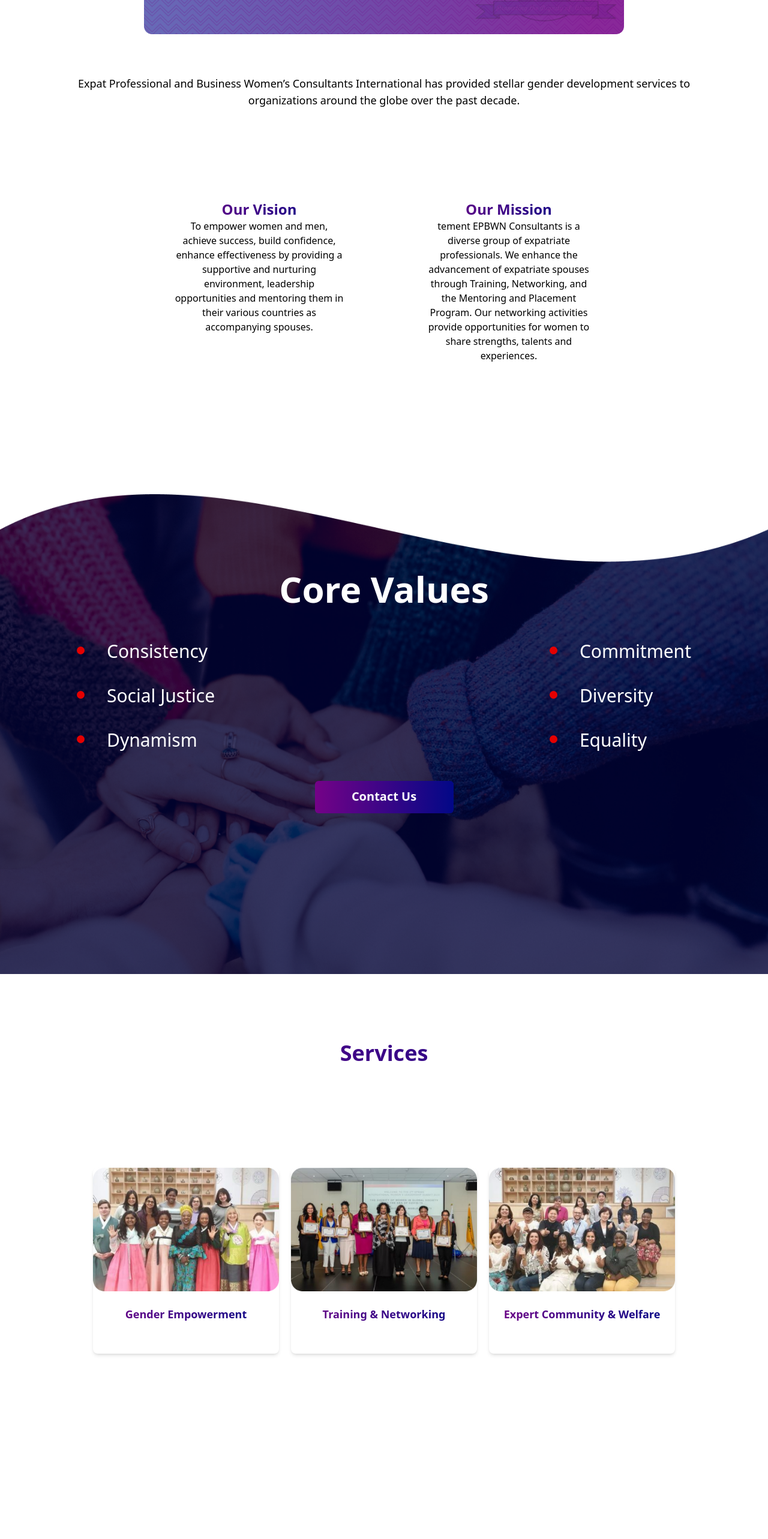
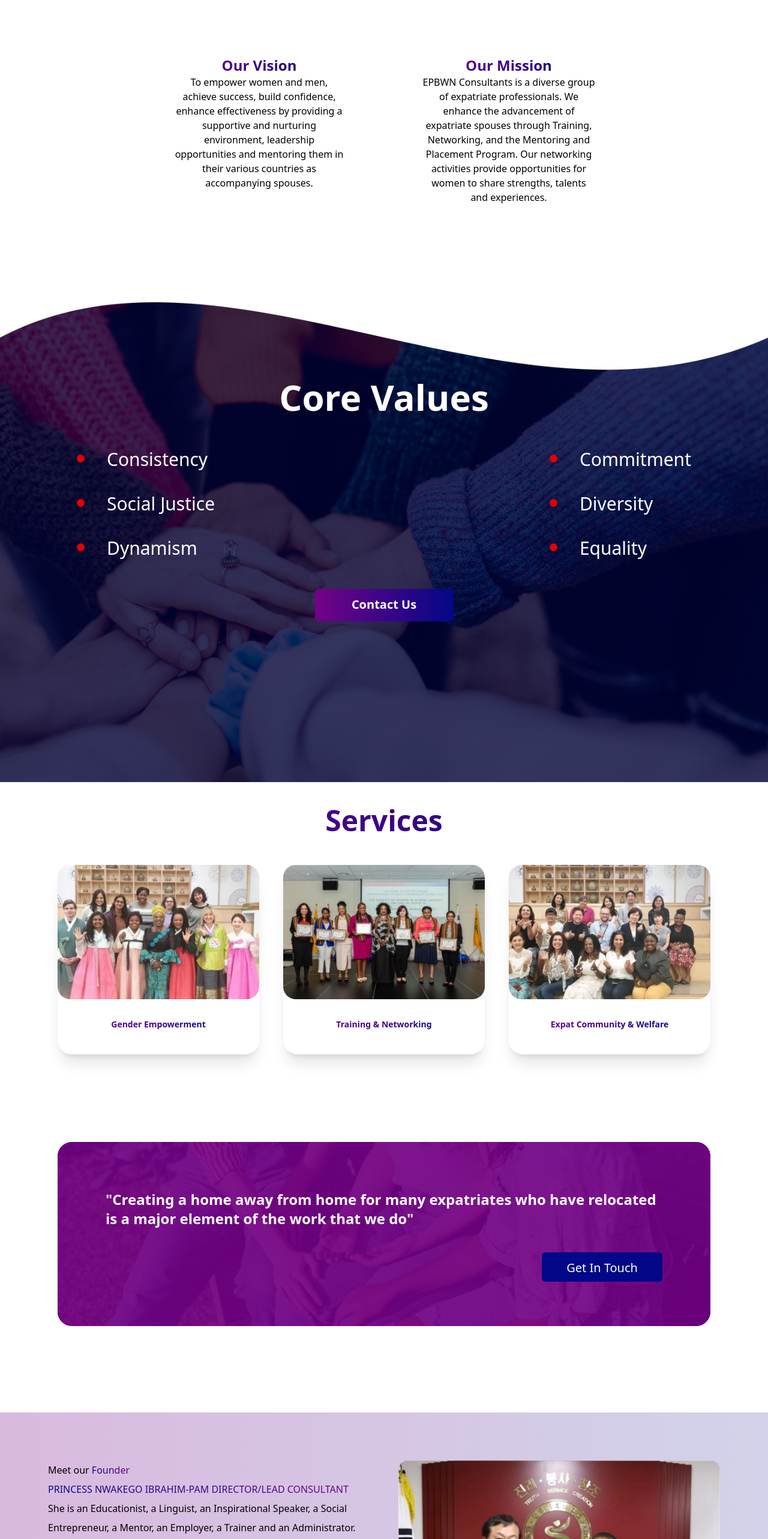
Before and after one commit to amainooti/EPWB-consultancy, a React (Create React App) app: page / in a window 1280 px wide. Shown: the part 2800-5366 px from the top of the page at 60% size. Built offline with nearby package versions, Linux system fonts and the light colour scheme.

Commit message:
added footer

```diff
--- a/package.json
+++ b/package.json
@@ -14,6 +14,7 @@
     "react-icons": "^4.6.0",
     "react-responsive": "^9.0.0",
     "react-reveal": "^1.2.2",
+    "react-router-dom": "^6.4.3",
     "react-scripts": "5.0.1",
     "react-scroll": "^1.8.7",
     "styled-components": "^5.3.6",
--- a/src/App.js
+++ b/src/App.js
@@ -3,22 +3,30 @@ import Topsection from "./components/Topsection";
 import Aboutcenter from "./components/Aboutcenter";
 import Aboutbottom from "./components/Aboutbottom";
 import Aboutending from "./components/Aboutending";
-import Servicetop from "./components/Servicetop";
-import Servicemiddle from "./components/Servicemiddle";
-import Servicebottom from "./components/Servicebottom";
+// import Servicetop from "./components/Servicetop";
+// import Servicemiddle from "./components/Servicemiddle";
+// import Servicebottom from "./components/Servicebottom";
+import Services from "./components/Services";
+import Foundersection from "./components/Foundersection";
+import Footersection from "./components/Footersection";
+import Copyright from "./components/Copyright";
 
 
 function App() {
   return (
-    <div className="flex flex-col gap-3 md:gap-20">
+    <div className="flex flex-col">
       <Topsection />
       <Aboutsection />
       <Aboutcenter />
       <Aboutbottom />
       <Aboutending />
-      <Servicetop />
+      {/* <Servicetop />
       <Servicemiddle />
-      <Servicebottom />
+      <Servicebottom /> */}
+      <Services/>
+      <Foundersection/>
+      <Footersection/>
+      <Copyright/>
     </div>
   );
 }
--- /dev/null
+++ b/src/components/About/About.jsx
@@ -0,0 +1,9 @@
+import React from 'react'
+
+function About() {
+  return (
+    <div>About</div>
+  )
+}
+
+export default About
--- a/src/components/Aboutbottom.jsx
+++ b/src/components/Aboutbottom.jsx
@@ -15,7 +15,7 @@ function Aboutbottom() {
               </div>
               <div className='w-72 h-52'>
                   <h1 className=' font-bold text-center text-2xl capitalize text-transparent bg-clip-text  bg-gradient-to-r from-[#740287] to-[#020887]'> our mission</h1>
-                  <p className='text-center'>tement EPBWN Consultants is a diverse group of expatriate professionals. We enhance the advancement of expatriate spouses through Training, Networking, and the Mentoring and Placement Program. Our networking activities provide opportunities for women to share strengths, talents and experiences.</p>
+                  <p className='text-center'>EPBWN Consultants is a diverse group of expatriate professionals. We enhance the advancement of expatriate spouses through Training, Networking, and the Mentoring and Placement Program. Our networking activities provide opportunities for women to share strengths, talents and experiences.</p>
               </div>
           </div>
     </div>
--- /dev/null
+++ b/src/components/Copyright.jsx
@@ -0,0 +1,11 @@
+import React from 'react'
+
+function Copyright() {
+  return (
+    <div style={{ backgroundColor: "#020887" }} className="h-full">
+        <p className='text-sm font-thin text-white text-center p-7'>Copyright 2022 EPBWN Consultants International - All Rights Reserved. </p>
+    </div>
+  )
+}
+
+export default Copyright
--- a/src/components/Footersection.jsx
+++ b/src/components/Footersection.jsx
@@ -3,8 +3,9 @@ import logo from "../images/logo.png"
 
 function Footersection() {
   return (
-    <div className="text-white" style={{ backgroundColor: "#020887" }}>
-      <div className="flex m-20 gap-14">
+    <>
+    <div className="text-white" style={{ backgroundColor: "#020887", borderBottom:"5px solid #740287" }}>
+      <div className="flex m-20 gap-24">
         <div className="flex-1">
           <div className="flex items-center">
           <img
@@ -22,7 +23,7 @@ function Footersection() {
           </p>
         </div>
         <div className="flex-1 flex flex-col">
-          <div className="flex mb-5">
+          <div className="flex mb-5 gap-20">
             <div className="flex flex-col flex-1">
               <h1 className="capitalize text-lg font-semibold">company</h1>
               <a href="#" className="text-sm font-thin leading-9">Meet our experts</a>
@@ -44,15 +45,16 @@ function Footersection() {
           <div>
             <p>Join the revolution</p>
             <form action="#" method="post" className="flex items-center">
-              <label htmlFor="">
-                <input type="email" name="email" className="p-2 my-2 rounded-l" placeholder="Email address"/>
+              <label htmlFor="" className="w-5/6">
+                <input type="email" name="email" className="p-2 my-2 rounded-l w-full" placeholder="Email address"/>
               </label>
-              <button type="submit" style={{backgroundImage: "linear-gradient(to right, rgba(2, 70, 135, 0.6),rgba(116, 2, 135, 0.92)"}} className="p-2 rounded-r capitalize">sign up</button>
+              <button type="submit" style={{backgroundImage: "linear-gradient(to right, rgba(2, 70, 135, 0.6),rgba(116, 2, 135, 0.92)"}} className="p-2 rounded-r capitalize w-1/6">sign up</button>
             </form>
           </div>
         </div>
       </div>
     </div>
+    </>
   );
 }
 
--- a/src/components/Foundersection.jsx
+++ b/src/components/Foundersection.jsx
@@ -29,7 +29,7 @@ function foundersection() {
           </p>
         </div>
         <div className="flex flex-col flex-1">
-          <img src={founderimage} alt="founder-image" />
+          <img src={founderimage} alt="founder" />
           <p className="text-center text-transparent bg-clip-text bg-gradient-to-r from-[#020887] to-[#740287]">
             Princess Nwakego Ibrahim-Pam receiving her award from the Korean
             National Sport Ministry
--- /dev/null
+++ b/src/components/Home/Home.jsx
@@ -0,0 +1,9 @@
+import React from 'react'
+
+function Home() {
+  return (
+    <div>Home</div>
+  )
+}
+
+export default Home
--- a/src/components/Services.jsx
+++ b/src/components/Services.jsx
@@ -1,7 +1,7 @@
 import React from "react";
-import firstImage from "../images/firstServices.png";
-import secondImage from "../images/secondServices.png";
-import thirdImage from "../images/thirdServices.png";
+import firstImage from "../images/firstservice.png";
+import secondImage from "../images/secondservice.png";
+import thirdImage from "../images/thirdservice.png";
 import backImage from "../images/back-2.jpeg";
 
 function Services() {
@@ -43,7 +43,7 @@ function Services() {
         </div>
       </div>
       <div
-        className=" h-[307px] w-[85%] mx-auto my-10 rounded-3xl"
+        className=" h-[307px] w-[85%] mx-auto my-36 rounded-3xl"
         style={{
           backgroundImage: `url(${backImage})`,
           backgroundRepeat: "no-repeat",
--- a/src/index.js
+++ b/src/index.js
@@ -2,10 +2,13 @@ import React from 'react';
 import ReactDOM from 'react-dom/client';
 import './index.css';
 import App from './App';
+import { BrowserRouter } from 'react-router-dom';
 
 
 
 const root = ReactDOM.createRoot(document.getElementById('root'));
 root.render(
+    <BrowserRouter>
     <App />
+    </BrowserRouter>
 );
```
Also changed, not shown: 1 other file (tests, documents, lock files or other folders).
